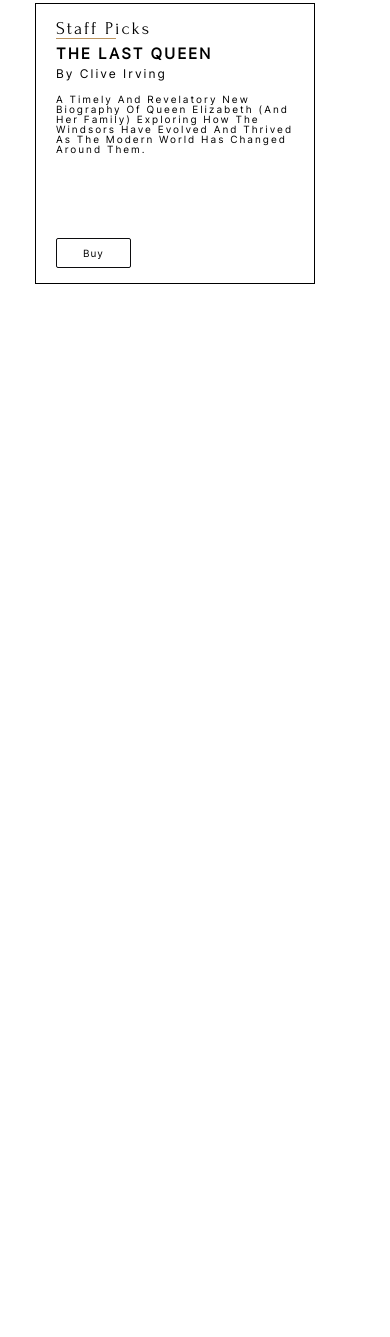
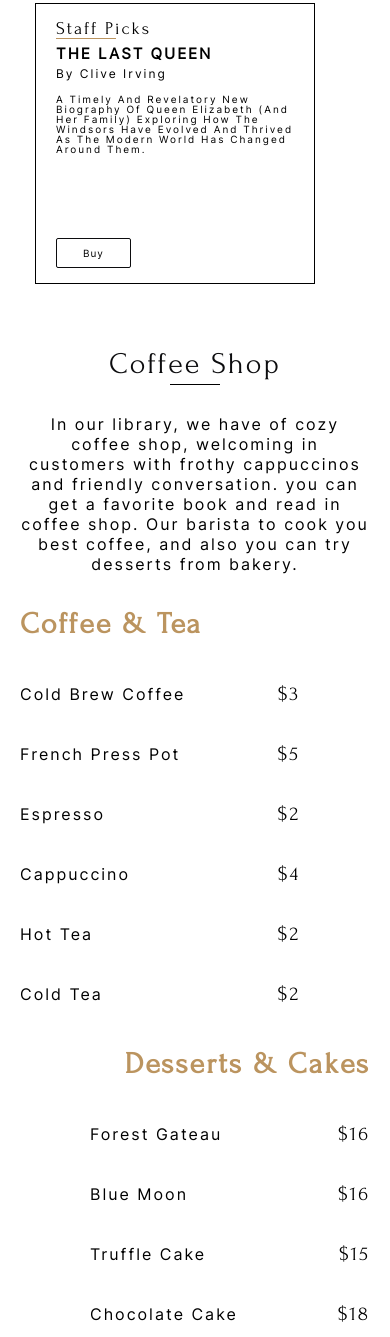
Before and after one commit to tayahanchar/library, a website built with webpack: page src/index.html in a window 390 px wide. Shown: the part 2157-3494 px from the top of the page. Before the commit the page ends 2481 px from the top, so only its background shows below. Built offline with nearby package versions, Linux system fonts and the light colour scheme.

Commit message:
feat: add responsive design in section shop

```diff
--- a/src/css/style.scss
+++ b/src/css/style.scss
@@ -522,11 +522,25 @@ html {
   line-height: 40px;
   letter-spacing: 2px;
   font-family: $inter-font;
+
+  @media (max-width: 520px) {
+    font-size: 18px;
+    line-height: 20px;
+  }
+
+  @media (max-width: 410px) {
+    font-size: 16px;
+  }
 }
 
 .menu {
   @extend %flex-row;
   padding-bottom: 40px;
+
+  @media (max-width: 1100px) {
+    flex-direction: column;
+    gap: 40px;
+  }
 }
 
 .menu__title {
@@ -537,6 +551,11 @@ html {
   letter-spacing: 2px;
   text-transform: capitalize;
   font-family: $forum-font;
+
+  @media (max-width: 520px) {
+    font-size: 30px;
+    line-height: 20px;
+  }
 }
 
 .menu_list {
@@ -545,6 +564,16 @@ html {
   width: 462px;
   align-items: stretch;
   gap: 40px;
+
+  @media (max-width: 520px) {
+    gap: 20px;
+    width: 350px;
+  }
+
+
+  @media (max-width: 410px) {
+    width: 280px;
+  }
 }
 
 .menu_item-name {
@@ -554,6 +583,11 @@ html {
   line-height: 40px;
   letter-spacing: 2px;
   text-transform: capitalize;
+
+  @media (max-width: 410px) {
+    font-size: 16px;
+    line-height: 20px;
+  }
 }
 
 .menu_item-price {
@@ -564,6 +598,12 @@ html {
   letter-spacing: 2px;
   text-transform: capitalize;
   padding-left: 50px;
+}
+
+.desserts {
+  @media (max-width: 1100px) {
+    align-self: flex-end;
+  }
 }
 
 .title-right {
@@ -584,6 +624,16 @@ html {
   bottom: 20px;
   right: 105px;
   background-color: $brown-color;
+
+  @media (max-width: 520px) {
+    width: 50px;
+    right: 62px;
+  }
+
+  @media (max-width: 410px) {
+    display: none;
+  }
+
 }
 
 .contacts__description {
--- a/src/index.html
+++ b/src/index.html
@@ -137,7 +137,7 @@
       </div>
     </section>
 
-    <!--   <section class="shop section-container" id="shop">
+    <section class="shop section-container" id="shop">
       <div class="container">
         <h2 class="title">Coffee Shop</h2>
         <p class="shop_description">
@@ -209,7 +209,7 @@
       </div>
     </section>
 
-    <section class="contacts" id="contacts">
+    <!--   <section class="contacts" id="contacts">
       <div class="container section-container">
         <h2 class="title">Our Contacts</h2>
         <div class="contacts__description">
```
